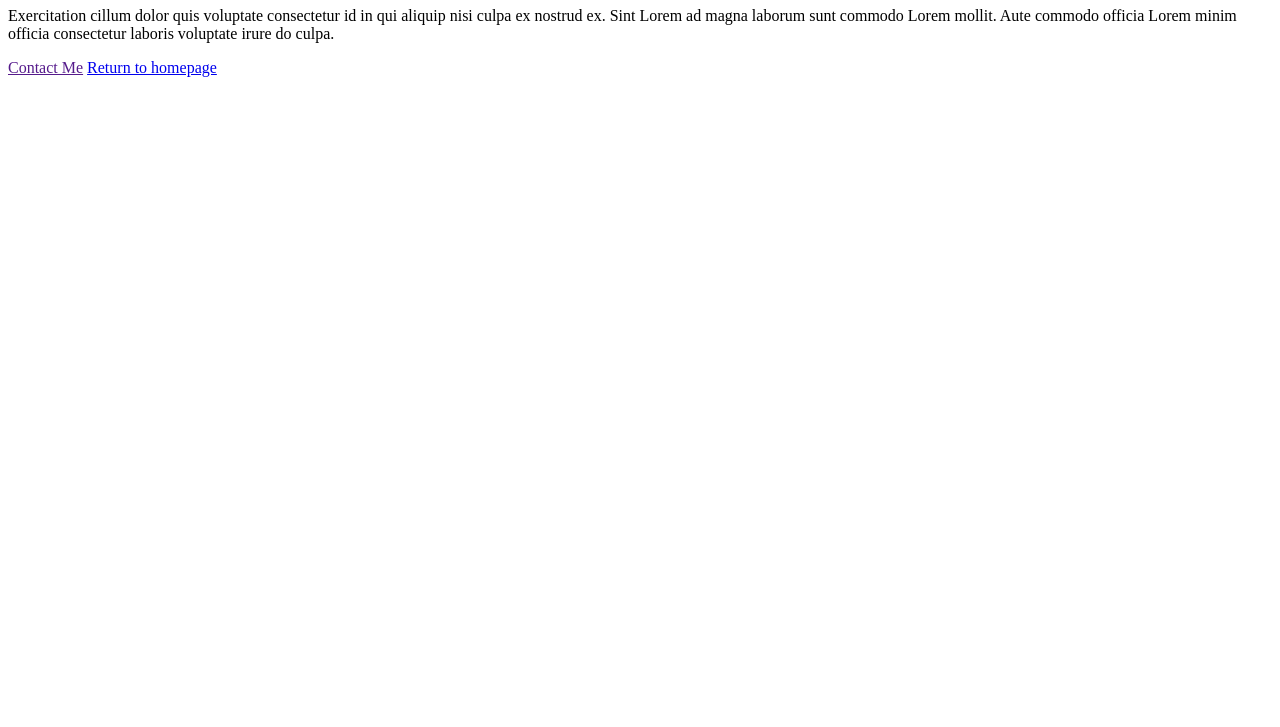
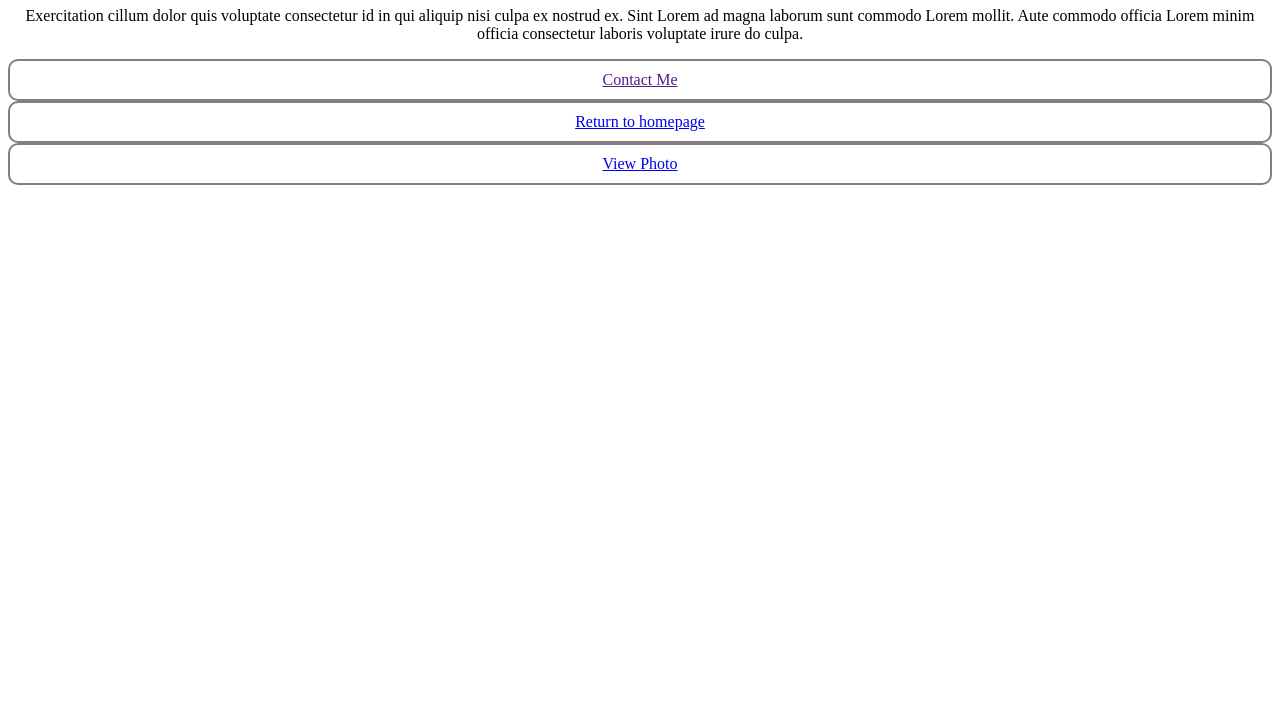
Before and after one commit to cailyncon/Croissant, a plain HTML site: page contact.html in a window 1280 px wide. Shown: the part 73-800 px from the top of the page. Drawn offline with Linux system fonts and the light colour scheme.

Commit message:
Update contact.html

```diff
--- a/contact.html
+++ b/contact.html
@@ -3,6 +3,7 @@
   <head>
     <meta charset="UTF-8" />
     <meta name="viewport" content="width=device-width, initial-scale=1.0" />
+    <link rel="stylesheet" href="css/styles.css" />
     <title>Document</title>
   </head>
   <body>
@@ -14,6 +15,7 @@
       voluptate irure do culpa.
     </p>
     <a href="">Contact Me</a>
-    <a href="/index.html">Return to homepage</a>
+    <a href="index.html">Return to homepage</a>
+    <a href="photo.html">View Photo</a>
   </body>
 </html>
```
